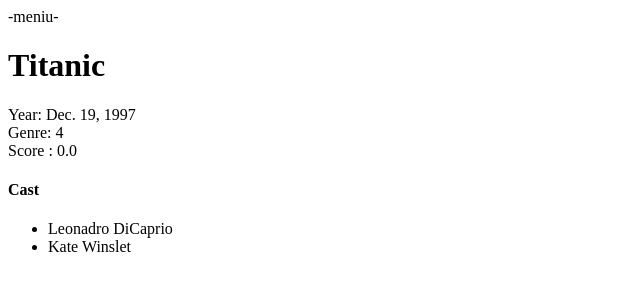
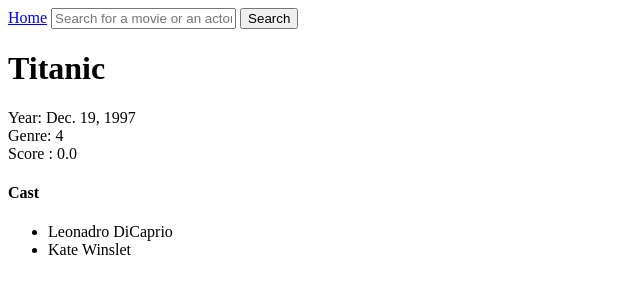
Before and after one commit to awp2017/MovieBox, a Django app: page /movie/1/ in a window 1280 px wide. Shown: the top 300 px of the page, without its empty margins (0-640 px from the left). Run offline with Django 3.2, Linux system fonts and the light colour scheme; data comes from the database, SQL or seed files in the repository.

Commit message:
added menu template

```diff
--- a/MovieBoxProject/MovieBox/templates/menu.html
+++ b/MovieBoxProject/MovieBox/templates/menu.html
@@ -1 +1,5 @@
--meniu-
+<nav >
+    <a href="{% url 'home' %}">Home</a>
+    <input type="text" placeholder="Search for a movie or an actor...">
+    <button>Search</button>
+</nav>
--- a/MovieBoxProject/MovieBox/templates/movie.html
+++ b/MovieBoxProject/MovieBox/templates/movie.html
@@ -1,6 +1,6 @@
 {% extends 'layout.html' %}
 
-{% block title %}{{ movie.name }}{% endblock %}
+{% block title %}MovieBox / {{ movie.name }}{% endblock %}
 
 {% block content %}
 <h1>{{ movie.name }}</h1>
--- a/MovieBoxProject/MovieBox/urls.py
+++ b/MovieBoxProject/MovieBox/urls.py
@@ -22,5 +22,5 @@
     url(r'^movie/(?P<pk>[0-9]+)/$', views.MovieDetailView.as_view(), name = 'movie_detail'),
     url(r'^movie/(?P<pk>[0-9]+)/delete$',  views.MovieDeleteView.as_view(), name='movie_delete'),
     url(r'^movie/add/$', views.MovieCreateView.as_view(), name='movie_create'),
-    url(r'^movie/update/(?P<pk>[0-9]+)/$', views.MovieUpdateView.as_view(), name='movie_update'),
+    url(r'^movie/(?P<pk>[0-9]+)/update$', views.MovieUpdateView.as_view(), name='movie_update'),
 ]
```
